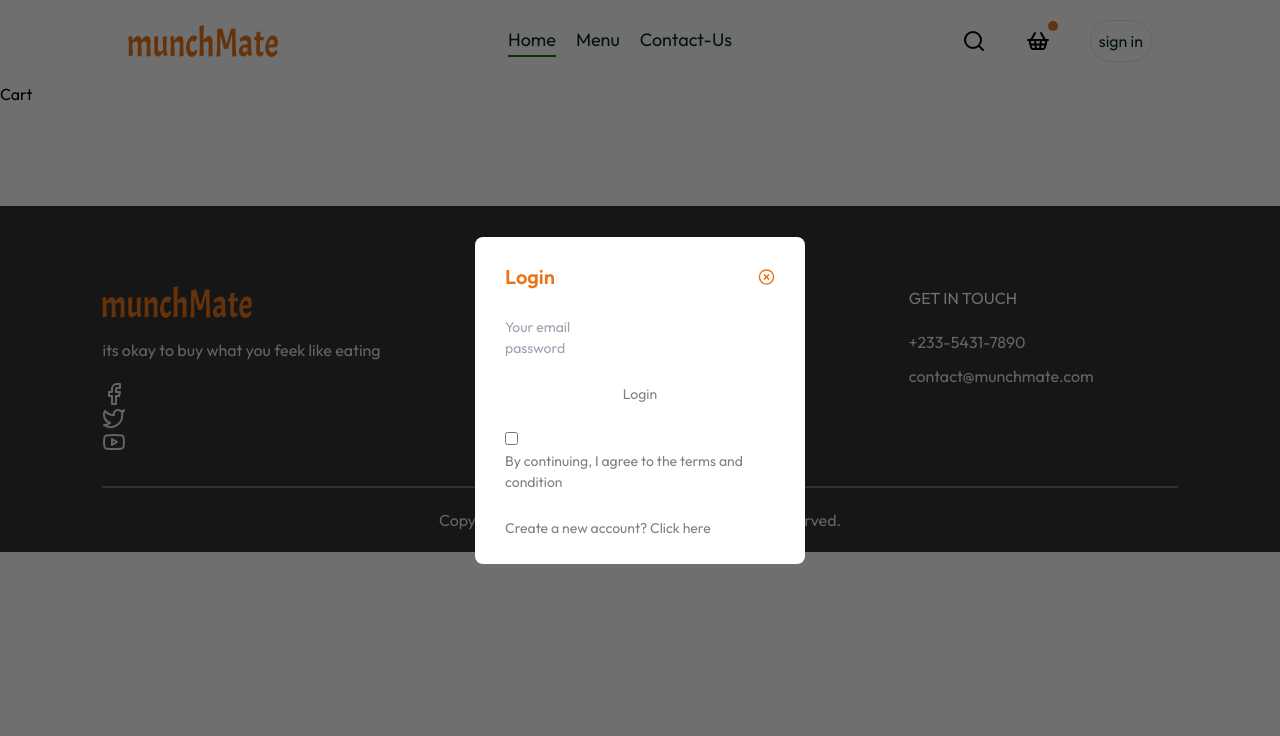
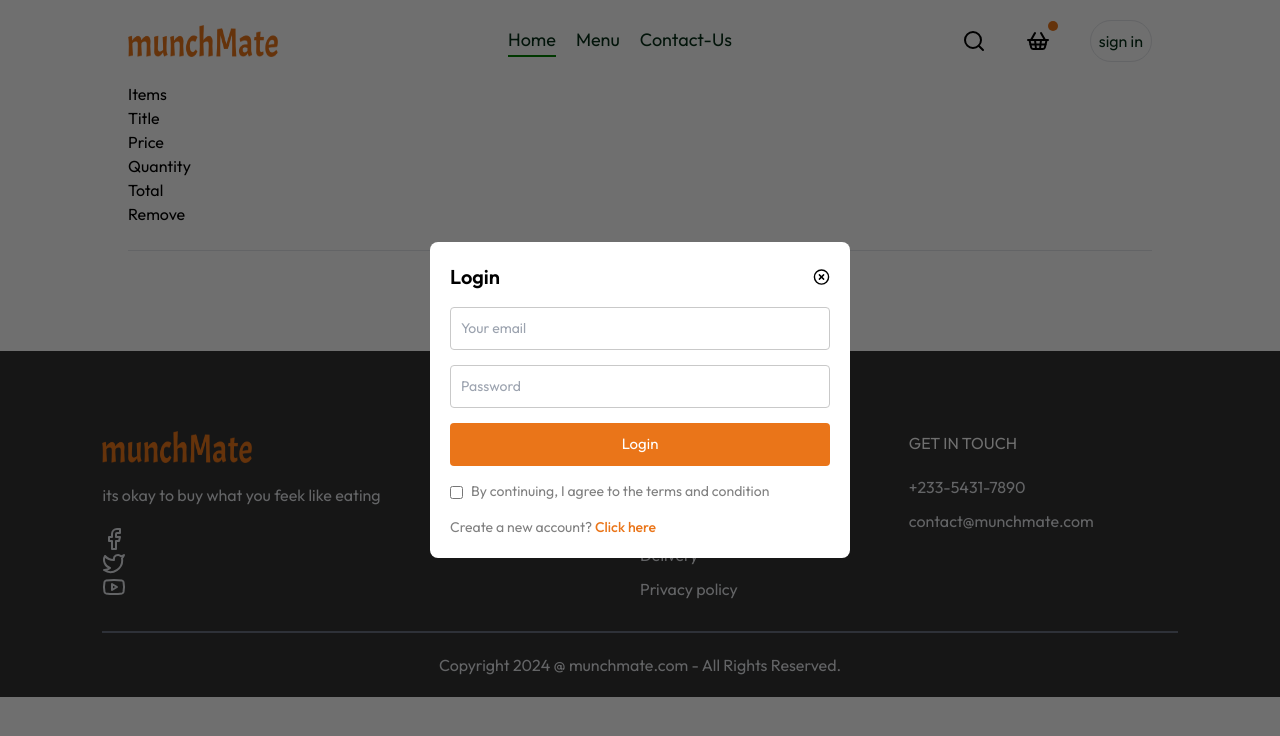
Before and after one commit to munch-bite/munch-mate-frontend, a React (Vite) app: page /cart in a window 1280 px wide. Both pictures are taken after a click on the button "sign in". Shown: the top 736 px of the page. Built offline with nearby package versions, Linux system fonts and the light colour scheme.

Commit message:
cart page

```diff
--- a/src/App.css
+++ b/src/App.css
@@ -180,3 +180,16 @@ a{
   width: max(23vw,330px);
   padding: 25px 30px;
 }
+
+.loginInputs input{
+  outline: none;
+  border: 1px solid #c9c9c9;
+  padding: 10px;
+  border-radius: 4px;
+}
+
+.login p span{
+  color: #EA7519;
+  font-weight: 500;
+  cursor: pointer;
+}
--- a/src/App.jsx
+++ b/src/App.jsx
@@ -14,11 +14,11 @@ function App() {
   {path :'/',
   element : <Landing/>},
   {
-    path :'/cart',
+    path :'cart',
     element : <Cart/>
   },
   {
-    path :'/place/order',
+    path :'place/order',
   element : <PlaceOrder/>
   }
 
--- a/src/components/loginPop.jsx
+++ b/src/components/loginPop.jsx
@@ -3,38 +3,131 @@ import React, { useState } from "react";
 
 const LoginPop = ({ setShowLogin }) => {
   const [currentState, setCurrentState] = useState("Login");
+  const [userType, setUserType] = useState("Customer");
+
+  const handleUserTypeChange = (e) => {
+    setUserType(e.target.value);
+  };
+
   return (
     <div className="login absolute z-[1] w-[100%] h-[100%] bg-[#00000090] grid">
-      <form className="login-container place-self-center text-[#808080] bg-white flex flex-col gap-[25px] rounded-[8px] text-[14px]">
-        <div className="login-title flex justify-between items-center text-[#EA7519] font-semibold text-[20px]">
+      <form className="login-container place-self-center text-[#808080] bg-white flex flex-col gap-[15px] rounded-[8px] text-[14px] w-[420px] p-[20px]">
+        <div className="login-title flex justify-between items-center text-black font-semibold text-[20px]">
           <h2>{currentState}</h2>
-          <CircleX onClick={() => setShowLogin(false)} className="w-[17px] cursor-pointer"/>
+          <CircleX
+            onClick={() => setShowLogin(false)}
+            className="w-[17px] cursor-pointer"
+          />
         </div>
-        <div className="loginInputs ">
-          {currentState === "Login" ? (
-            <></>
-          ) : (
-            <input type="text" placeholder="Your name" required />
+        <div className="loginInputs flex flex-col gap-[15px]">
+          {currentState === "Sign Up" && (
+            <>
+              <div className="grid grid-cols-2 gap-[10px]">
+                <input
+                  type="text"
+                  placeholder="First name"
+                  required
+                  className="p-[8px] rounded-[4px] border border-[#ddd]"
+                />
+                <input
+                  type="text"
+                  placeholder="Middle name"
+                  className="p-[8px] rounded-[4px] border border-[#ddd]"
+                />
+              </div>
+              <div className="grid grid-cols-2 gap-[10px]">
+                <input
+                  type="text"
+                  placeholder="Last name"
+                  required
+                  className="p-[8px] rounded-[4px] border border-[#ddd]"
+                />
+                <input
+                  type="text"
+                  placeholder="Phone number"
+                  required
+                  className="p-[8px] rounded-[4px] border border-[#ddd]"
+                />
+              </div>
+
+              <div className="flex items-center gap-[10px]">
+                <label htmlFor="userType" className="text-gray-700">
+                  Sign up as:
+                </label>
+                <select
+                  id="userType"
+                  value={userType}
+                  onChange={handleUserTypeChange}
+                  className="p-[8px] rounded-[4px] border border-[#ddd] outline-none bg-white text-gray-800"
+                >
+                  <option value="Customer">Customer</option>
+                  <option value="Business">Business</option>
+                </select>
+              </div>
+
+              {userType === "Business" && (
+                <div className="grid grid-cols-2 gap-[10px]">
+                  <input
+                    type="text"
+                    placeholder="Business name"
+                    required
+                    className="col-span-2 p-[8px] rounded-[4px] border border-[#ddd]"
+                  />
+                  <input
+                    type="text"
+                    placeholder="Business location"
+                    required
+                    className="p-[8px] rounded-[4px] border border-[#ddd]"
+                  />
+                  <input
+                    type="text"
+                    placeholder="Business address"
+                    required
+                    className="p-[8px] rounded-[4px] border border-[#ddd]"
+                  />
+                </div>
+              )}
+            </>
           )}
-          <input type="text" placeholder="Your email" required />
-          <input type="password" placeholder="password" required />
+          <input
+            type="text"
+            placeholder="Your email"
+            required
+            className="w-full p-[8px] rounded-[4px] border border-[#ddd]"
+          />
+          <input
+            type="password"
+            placeholder="Password"
+            required
+            className="w-full p-[8px] rounded-[4px] border border-[#ddd]"
+          />
         </div>
-        <button>
+        <button className="border-none p-[10px] rounded-[4px] text-white bg-[#EA7519] text-[15px] cursor-pointer">
           {currentState === "Sign Up" ? "Create account" : "Login"}
         </button>
-        <div className="login-condition">
-          <input type="checkbox" required />
+        <div className="login-condition flex items-start gap-[8px]">
+          <input type="checkbox" required className="mt-[5px]" />
           <p>By continuing, I agree to the terms and condition</p>
         </div>
         {currentState === "Login" ? (
           <p>
             Create a new account?{" "}
-            <span onClick={() => setCurrentState("Sign Up")}>Click here</span>
+            <span
+              onClick={() => setCurrentState("Sign Up")}
+              className="cursor-pointer text-[#EA7519]"
+            >
+              Click here
+            </span>
           </p>
         ) : (
           <p>
-            Already have an account?
-            <span onClick={() => setCurrentState("Login")}>Login</span>
+            Already have an account?{" "}
+            <span
+              onClick={() => setCurrentState("Login")}
+              className="cursor-pointer text-[#EA7519]"
+            >
+              Login
+            </span>
           </p>
         )}
       </form>
--- a/src/components/navBar.jsx
+++ b/src/components/navBar.jsx
@@ -1,6 +1,7 @@
 import React, { useState } from 'react'
 import { images } from '../assets/images'
 import { Search, ShoppingBasket } from 'lucide-react'
+import { Link } from 'react-router-dom';
 
 const NavBar = ({setShowLogin}) => {
     const [menu, setMenu] = useState("Home")
--- a/src/pages/cart/index.jsx
+++ b/src/pages/cart/index.jsx
@@ -1,8 +1,24 @@
-import React from 'react'
+import React, { useContext} from 'react'
+import { StoreContext } from '../../assets/context/storeContext'
 
 const Cart = () => {
+  const{cartItems,foodList,removeFromCart} = useContext(StoreContext);
   return (
-    <div>Cart</div>
+    <div className='cart w-[80%] m-auto'>
+      <div className="cart-items">
+        <div className="cart-title">
+          <p>Items</p>
+          <p>Title</p>
+          <p>Price</p>
+          <p>Quantity</p>
+          <p>Total</p>
+          <p>Remove</p>
+        </div>
+        <br />
+        <hr />
+      </div>
+
+    </div>
   )
 }
 
```
